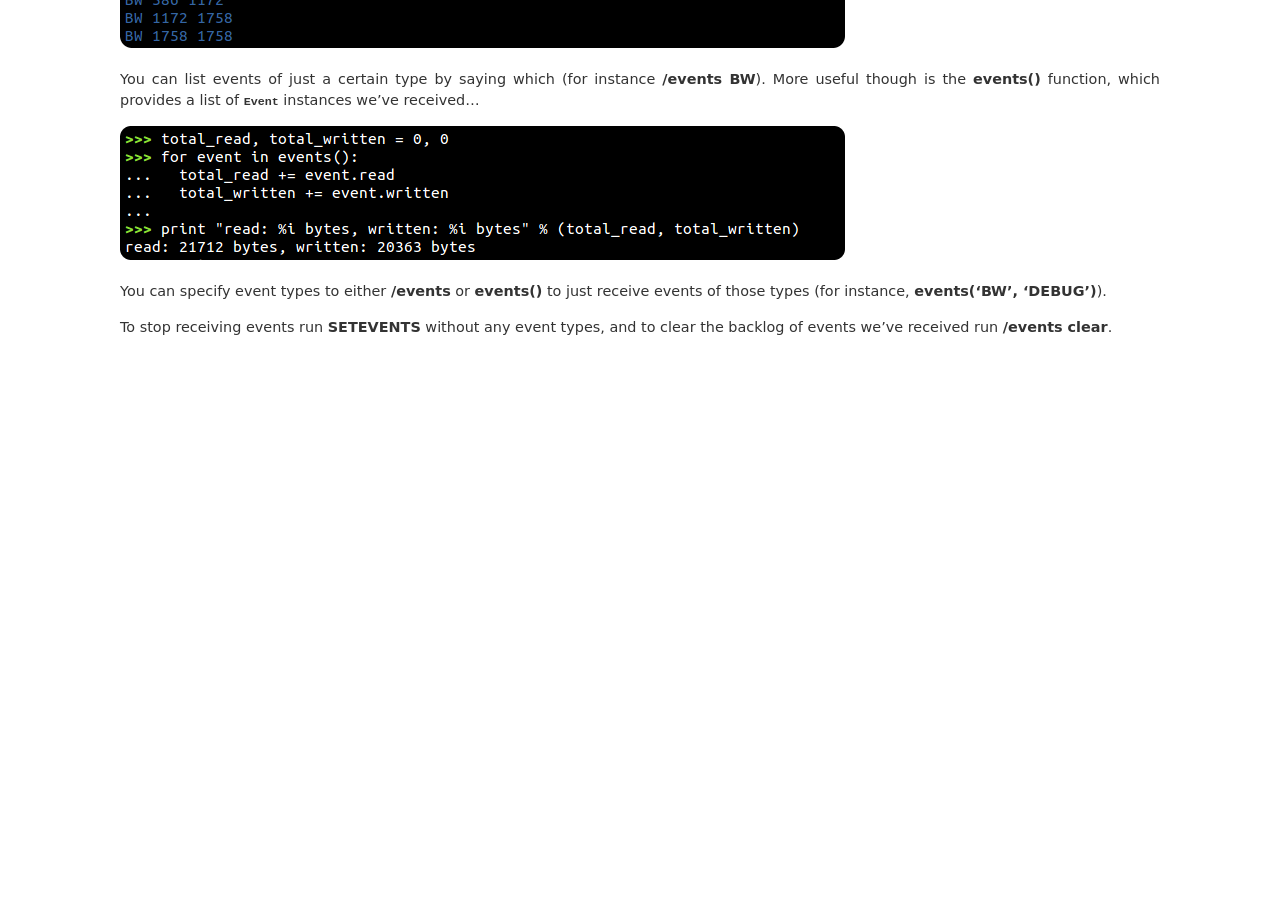
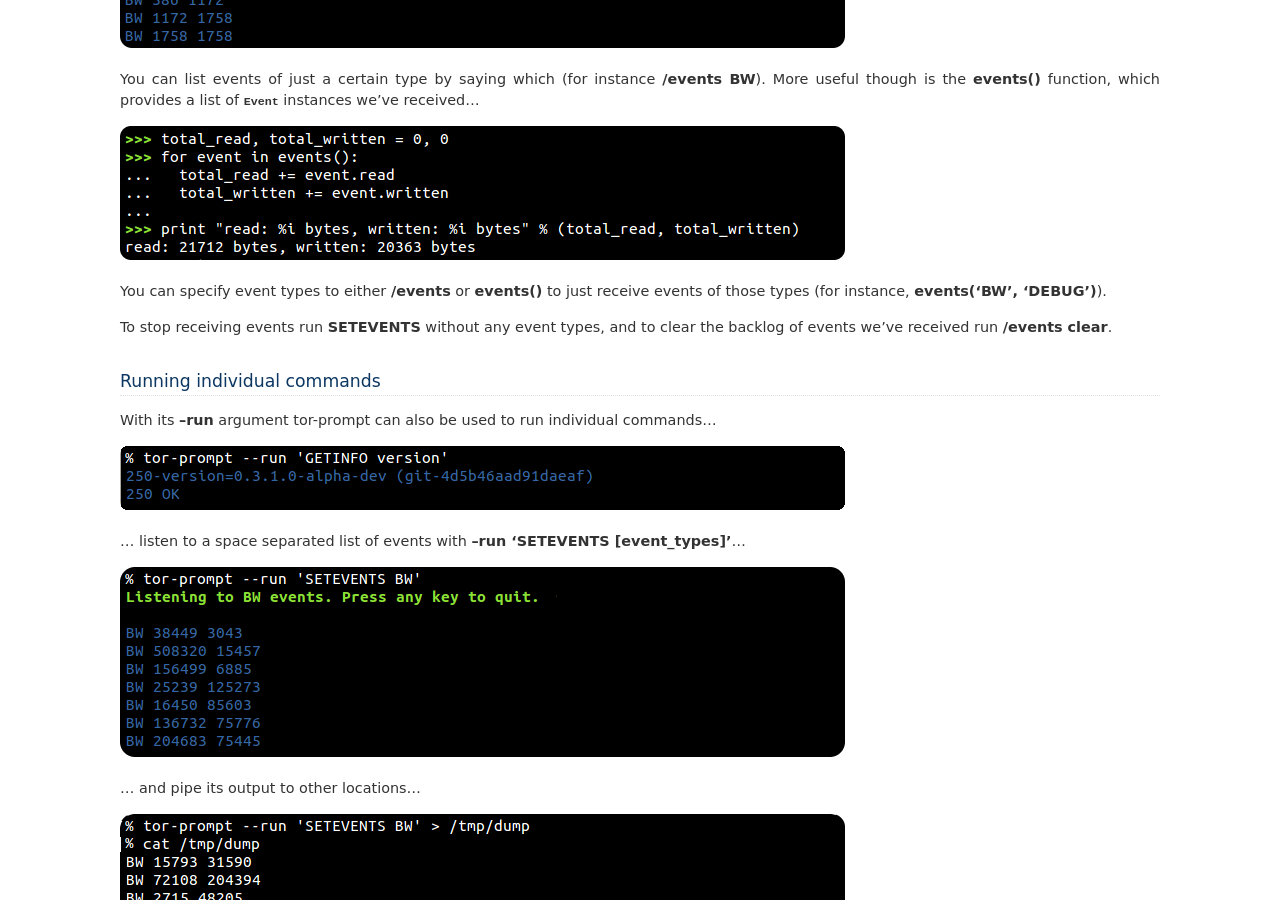
Before and after one commit to torproject/stem, a Sphinx documentation site: the page built from docs/tutorials/down_the_rabbit_hole.rst, in a window 1280 px wide and 900 px high, scrolled down 2732 px. Built offline with Sphinx 7.4.7, drawn with Linux system fonts in a browser that asks for light colours; before the commit the page ends 3137 px from its top, so only the background shows below that.

Commit message:
Discuss tor-prompt's new --run argument in the tutorials

```diff
--- a/docs/tutorials/down_the_rabbit_hole.rst
+++ b/docs/tutorials/down_the_rabbit_hole.rst
@@ -112,3 +112,22 @@ receive events of those types (for instance, **events('BW', 'DEBUG')**).
 
 To stop receiving events run **SETEVENTS** without any event types, and to
 clear the backlog of events we've received run **/events clear**.
+
+.. _running-individual-commands:
+
+Running individual commands
+---------------------------
+
+With its **--run** argument tor-prompt can also be used to run individual
+commands...
+
+.. image:: /_static/prompt/run.png
+
+... listen to a space separated list of events with **--run 'SETEVENTS
+[event_types]'**...
+
+.. image:: /_static/prompt/run_events.png
+
+... and pipe its output to other locations...
+
+.. image:: /_static/prompt/run_events_pipe.png
```
Also changed, not shown: docs/_static/prompt/run.png (added), docs/_static/prompt/run_events.png (added), docs/_static/prompt/run_events_pipe.png (added).
